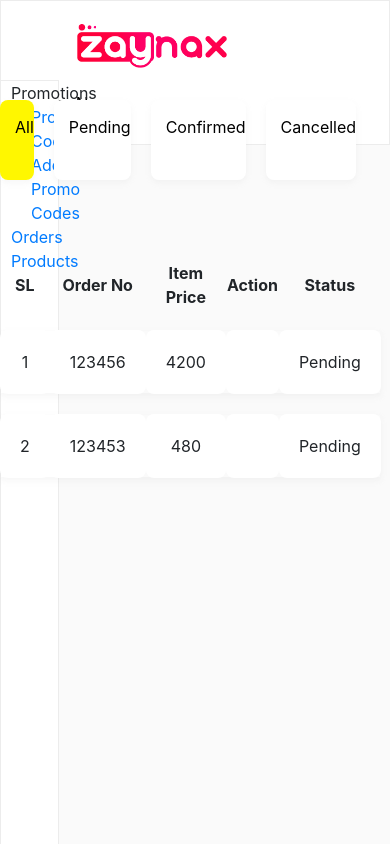
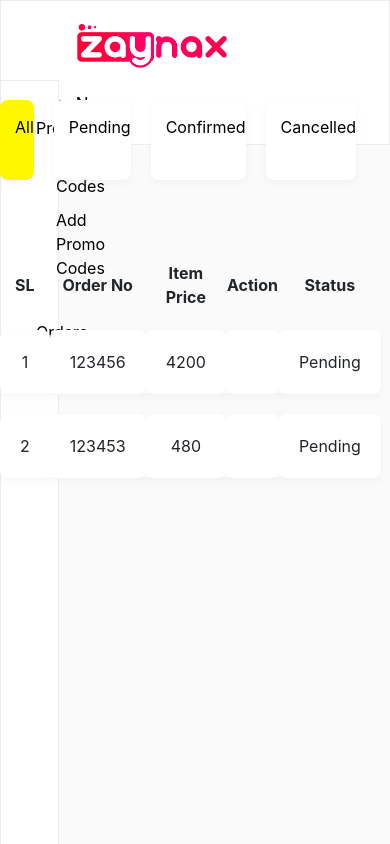
Before and after one commit to psimanta/zaynax-frontend, a React (Create React App) app: page /orders in a window 390 px wide. Built offline with nearby package versions, Linux system fonts and the light colour scheme.

Commit message:
Sidebar Style

```diff
--- a/src/components/OrderCategory.css
+++ b/src/components/OrderCategory.css
@@ -1,6 +1,6 @@
 .category {
     background-color: white;
-    margin: 20px;
+    margin-right: 20px;
     margin-left: 0;
     margin-bottom: 60px;
     flex: 1;
--- a/src/pages/Layout.css
+++ b/src/pages/Layout.css
@@ -9,3 +9,7 @@
     margin-left: 0px;
     margin-right: 60px;
 }
+
+.children {
+    padding-top: 20px;
+}
--- a/src/pages/Layout.js
+++ b/src/pages/Layout.js
@@ -10,7 +10,7 @@ const Layout = ({ children }) => (
                 <div className="col-sm-2">
                     <Sidebar />
                 </div>
-                <div className="col-sm-10">
+                <div className="col-sm-10 children">
                     {children}
                 </div>
             </div>
--- a/src/parts/Sidebar.css
+++ b/src/parts/Sidebar.css
@@ -10,9 +10,26 @@
 
 .link {
     padding-left: 10px;
+    text-decoration: none;
+    cursor: pointer;
+    color: black;
+    padding: 5px;
+}
+
+.link:hover {
+    text-decoration: none;
+    cursor: pointer;
+    color: black;
 }
 
 .link-group {
+    padding-top: 30px;
+    padding-left: 30px;
+    display: flex;
+    flex-direction: column;
+}
+
+.nested-link-group {
     padding-left: 20px;
     display: flex;
     flex-direction: column;
--- a/src/parts/Sidebar.js
+++ b/src/parts/Sidebar.js
@@ -3,15 +3,17 @@ import { Link } from "react-router-dom"
 
 const Sidebar = () => (
     <div className="sidebar">
-        <div>
+        <div className="link-group">
             <div className="link">Promotions</div>
-            <div className="link-group">
+            <div className="nested-link-group">
                 <Link className="link" to="/promotions">Promo Codes</Link>
                 <Link className="link" to="/add-promo">Add Promo Codes</Link>
             </div>
         </div>
-        <Link className="link" to="/orders">Orders</Link>
-        <Link className="link" to="/products">Products</Link>
+        <div className="link-group">
+            <Link className="link" to="/orders">Orders</Link>
+            <Link className="link" to="/products">Products</Link>
+        </div>
     </div>
 )
 
```
